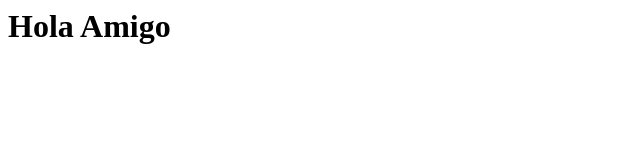
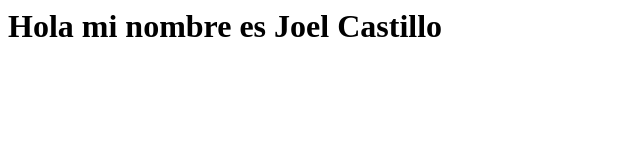
Before and after one commit to paredesvasqueze/practicatag, a plain HTML site: page index.html in a window 1280 px wide. Shown: the whole page, without its empty margins (0-640 px from the left). Drawn offline with Linux system fonts and the light colour scheme.

Commit message:
Modifique texto

```diff
--- a/index.html
+++ b/index.html
@@ -1 +1 @@
-<h1>Hola Amigo</h1>
+<h1>Hola mi nombre es Joel Castillo</h1>
```
